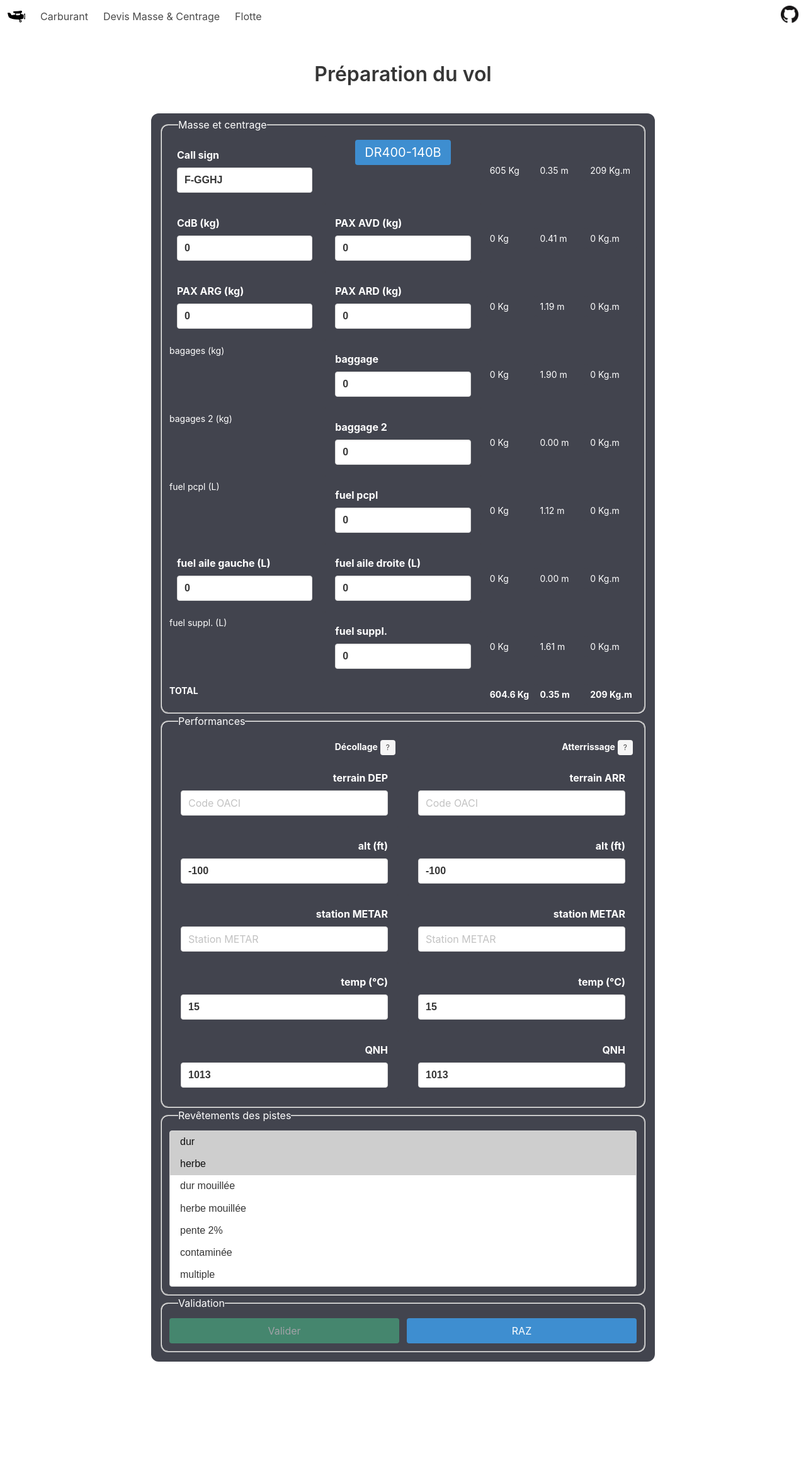
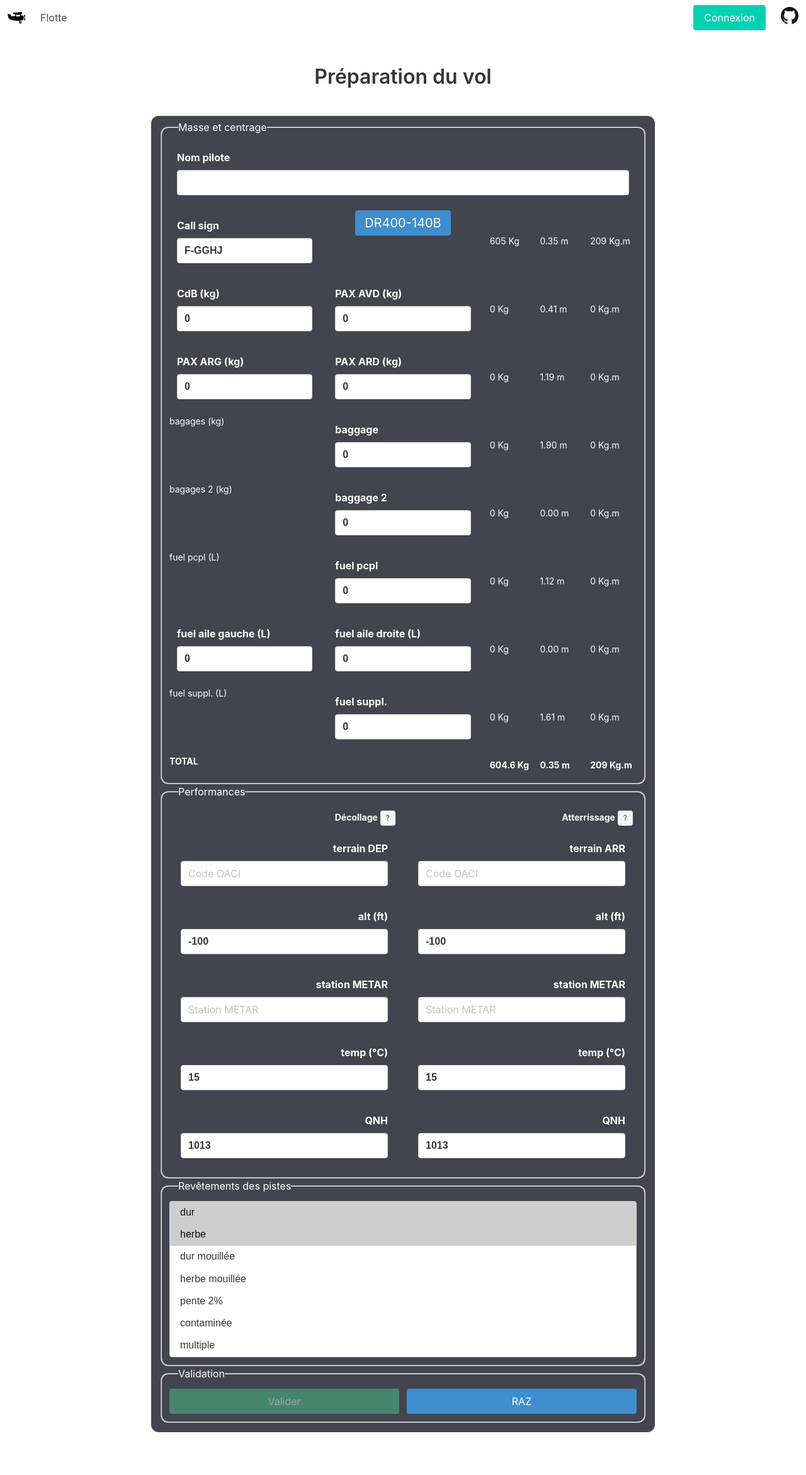
Before and after one commit to mgcarre/centrage-aero, a Flask app: page /devis in a window 1280 px wide. Shown: the whole page at 63% size. Before the commit the page ends 2162 px from the top, so only its background shows below. Run offline with Flask 2, Linux system fonts and the light colour scheme; some libraries are stand-ins or nearby versions.

Commit message:
connexion nom pilote requis sur emport/devis

```diff
--- a/services/web/prepavol/prepavol/emport_carburant_form.py
+++ b/services/web/prepavol/prepavol/emport_carburant_form.py
@@ -51,6 +51,11 @@ class EmportCarburantForm(FlaskForm):
     callsigns = list(planes_data.keys())
 
     fuel_range = range(0, 101, 10)
+
+    pilot_name = StringField(
+        "Nom pilote",
+        validators=[InputRequired()]
+    )
 
     callsign = SelectField(
         "Call sign",
--- a/services/web/prepavol/prepavol/forms.py
+++ b/services/web/prepavol/prepavol/forms.py
@@ -51,6 +51,11 @@ class PrepflightForm(FlaskForm):
     altitude_range = range(-100, 8100, 100)
     temperature_range = range(-20, 51, 1)
     qnh_range = range(950, 1051, 1)
+
+    pilot_name = StringField(
+        "Nom pilote",
+        validators=[InputRequired()]
+    )
 
     callsign = SelectField(
         "Call sign",
--- a/services/web/prepavol/prepavol/templates/base.html
+++ b/services/web/prepavol/prepavol/templates/base.html
@@ -32,22 +32,34 @@
 
         <div id="navbarMenuHeroA" class="navbar-menu">
           <div class="navbar-start">
-            {% for href, caption in
+            {% for href, caption, logged in
             [
-            (url_for('main.emport_carburant'), 'Carburant'),
-            (url_for('main.prepflight'), 'Devis Masse & Centrage'),
-            (url_for('main.fleet'), 'Flotte')
+            (url_for('main.emport_carburant'), 'Carburant', True),
+            (url_for('main.prepflight'), 'Devis Masse & Centrage', True),
+            (url_for('main.fleet'), 'Flotte', False)
             ] %}
+            {% if logged and session["pilot_name"] %}
             <a href="{{ href }}" class="navbar-item">
               {{ caption }}
             </a>
+            {% elif not logged %}
+            <a href="{{ href }}" class="navbar-item">
+              {{ caption }}
+            </a>
+            {% endif %}
             {% endfor %}
           </div>
           <div class="navbar-end">
-            {% if club %}
+            {% if session["pilot_name"] %}
             <div class="navbar-item">
               <a href="{{ url_for('main.disconnect') }}" class="button is-danger">
                 Déconnexion
+              </a>
+            </div>
+            {% else %}
+            <div class="navbar-item">
+              <a href="{{ url_for('main.connexion') }}" class="button is-primary">
+                Connexion
               </a>
             </div>
             {% endif %}
--- a/services/web/prepavol/prepavol/templates/prepflight.html
+++ b/services/web/prepavol/prepavol/templates/prepflight.html
@@ -32,6 +32,15 @@ render_field %}
 
     <fieldset id="masse_et_centrage">
       <legend>Masse et centrage</legend>
+      <div class="wrapper1">
+        <div class="gridbox">
+          <div class="field">
+            <div class="control is-small">
+              {{ render_field(form.pilot_name, class="input") }}
+            </div>
+          </div>
+        </div>
+      </div>
       <div class="wrapper1">
         <div class="gridbox callsign">
           <div class="field">
--- a/services/web/prepavol/prepavol/templates/report.html
+++ b/services/web/prepavol/prepavol/templates/report.html
@@ -19,7 +19,7 @@
 
 <article class="message is-small is-info">
     <div class="message-header">
-        <p>{{ plane.callsign }} - {{ timestamp }}</p>
+        <p>{{ plane.callsign }} - {{ timestamp }} - Pilot : {{ session["pilot_name"] | upper }}</p>
         <!-- <button class="delete" aria-label="delete"></button> -->
     </div>
     <div class="message-body">
--- a/services/web/prepavol/prepavol/templates/welcome.html
+++ b/services/web/prepavol/prepavol/templates/welcome.html
@@ -3,6 +3,8 @@
 
 
 {% endblock %} {% block content %}
+
+{% include "_flashmessages.html" %}
 
 <div class="content">
     <h1>Bienvenue sur Prépavol</h1>
```
Also changed, not shown: services/web/prepavol/prepavol/connexion_form.py (added, +12 -0 lines), services/web/prepavol/prepavol/templates/carburant.html (+9 -0 lines), services/web/prepavol/prepavol/templates/connexion.html (added, +23 -0 lines).
